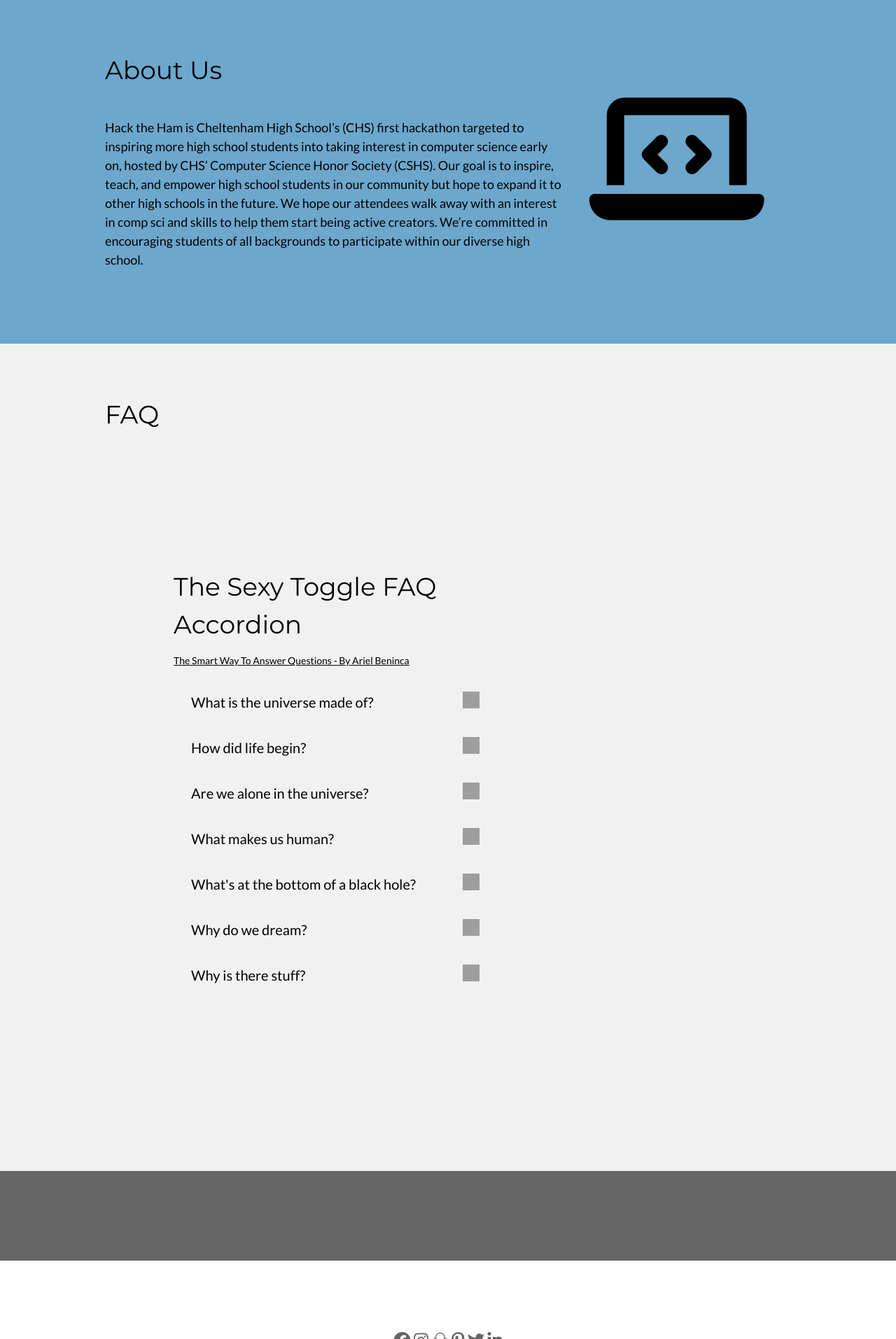
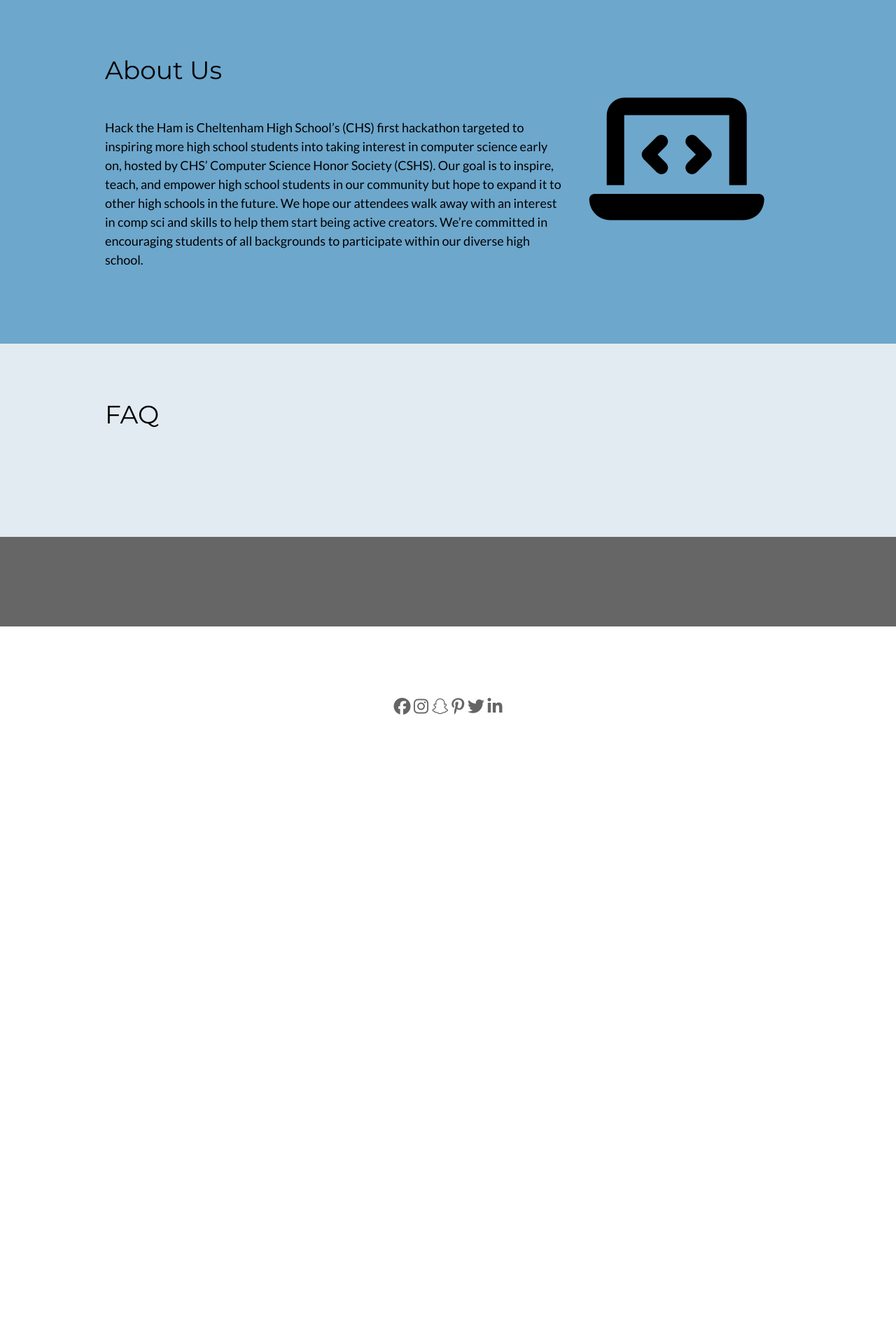
Before and after one commit to Jared-See/HackTheHam, a PHP site: page / in a window 1280 px wide. Shown: the part 452-2365 px from the top of the page at 70% size. After the commit the page ends 1473 px from the top, so only its background shows below. Run offline with PHP 8.4, Linux system fonts and the light colour scheme; some libraries are stand-ins or nearby versions; grey boxes are pictures that could not be loaded.

Commit message:
color change

```diff
--- a/css/style.css
+++ b/css/style.css
@@ -239,90 +239,3 @@ hr{border:0;border-top:1px solid #eee;margin:20px 0}
 
 /*My Stuff*/
 /* Styles for page */
-.container{ width: 70%; margin:150px auto;
-}
-$lightgrey: #dddddd;
-$textcolor:#4B4B4B;
-body{
-color: $textcolor;
-font-family: sans-serif;
-  a{ cursor:pointer;
-  color: $textcolor;
-  text-decoration:none;
-  }
-section{
-  margin-bottom:90px;
-  h1{
-  text-transform:uppercase;
-  text-align:center;
-  font-weight:normal;
-  letter-spacing:10px;
-  font-size:25px;
-  line-height:1.5;}
-  p, a {
-  text-align:center;
-  letter-spacing:3px;}
-}
-}
-    span{ letter-spacing:0px;}
-p{font-weight:200;
-line-height:1.5;
-font-size:14px;}
-/* Styles for Accordion */
-
-.toggle {
-   &:last-child {
-            border-bottom: 1px solid $lightgrey;
-        }
-.toggle-title {
-position: relative;
-display: block;
-border-top: 1px solid $lightgrey;
-margin-bottom: 6px;
-
-
-h3 {
-font-size: 20px;
-margin: 0px;
-line-height: 1;
-cursor: pointer;
-font-weight:200;
-
-}
-&.active h3 {}
-}
-.toggle-inner {
-padding: 7px 25px 10px 25px;
-display: none;
-margin: -7px 0 6px;
-div {
-max-width: 100%;
-}
-}
-.toggle-title {
-.title-name {
-display: block;
-padding: 25px 25px 14px;
-}
-a i {
-font-size: 22px;
-margin-right: 5px;
-}
-i {
-position: absolute;
-background: url('http://arielbeninca.com/Storage/plus_minus.png') 0px -24px no-repeat;
-width: 24px;
-height: 24px;
--webkit-transition: all 0.3s ease;
--moz-transition: all 0.3s ease;
--o-transition: all 0.3s ease;
--ms-transition: all 0.3s ease;
-transition: all 0.3s ease;
-margin: 20px;
-right: 0;
-}
-&.active i {
-background: url('http://arielbeninca.com/Storage/plus_minus.png') 0px 0px no-repeat;
-}
-}
-}
--- a/index.html
+++ b/index.html
@@ -64,7 +64,7 @@ body,h1,h2,h3,h4,h5,h6 {font-family: "Lato", sans-serif}
 </div>
 
 <!-- Second Grid -->
-<div class="w3-row-padding w3-light-grey w3-padding-64 w3-container">
+<div class="w3-row-padding  w3-padding-64 w3-container" style="background-color: #e3ebf2">
   <div class="w3-content">
     <div class="w3-third w3-center">
     </div>
@@ -73,131 +73,6 @@ body,h1,h2,h3,h4,h5,h6 {font-family: "Lato", sans-serif}
       <h1>FAQ</h1>
       <h5 class="w3-padding-32">
 
-        <script>
-          if( jQuery(".toggle .toggle-title").hasClass('active') ){
-              jQuery(".toggle .toggle-title.active").closest('.toggle').find('.toggle-inner').show();
-            }
-            jQuery(".toggle .toggle-title").click(function(){
-              if( jQuery(this).hasClass('active') ){
-                jQuery(this).removeClass("active").closest('.toggle').find('.toggle-inner').slideUp(200);
-              }
-              else{ jQuery(this).addClass("active").closest('.toggle').find('.toggle-inner').slideDown(200);
-              }
-            });
-        </script>
-            <div class="container">
-
-            <section>
-            <h1> The Sexy Toggle FAQ Accordio<span>n</span></h1>
-              <a href="http://arielbeninca.com" target="_blank"><p>The Smart Way To Answer Questions - By Ariel Beninc<span>a</span></p></a>
-            </section>
-          <div class="toggle">
-            <div class="toggle-title ">
-              <h3>
-              <i></i>
-              <span class="title-name">What is the universe made of?</span>
-              </h3>
-            </div>
-            <div class="toggle-inner">
-              <p>Astronomers face an embarrassing conundrum: they don't know what 95% of the universe is made of. Atoms, which form everything we see around us, only account for a measly 5%. Over the past 80 years it has become clear that the substantial remainder is comprised of two shadowy entities – dark matter and dark energy. The former, first discovered in 1933, acts as an invisible glue, binding galaxies and galaxy clusters together. Unveiled in 1998, the latter is pushing the universe's expansion to ever greater speeds. Astronomers are closing in on the true identities of these unseen interlopers.</p>
-            </div>
-            </div><!-- END OF TOGGLE -->
-
-
-            <div class="toggle">
-              <div class="toggle-title ">
-                <h3>
-                <i></i>
-                <span class="title-name">How did life begin?</span>
-                </h3>
-              </div>
-
-              <div class="toggle-inner">
-                <p>Four billion years ago, something started stirring in the primordial soup. A few simple chemicals got together and made biology – the first molecules capable of replicating themselves appeared. We humans are linked by evolution to those early biological molecules. But how did the basic chemicals present on early Earth spontaneously arrange themselves into something resembling life? How did we get DNA? What did the first cells look like? More than half a century after the chemist Stanley Miller proposed his "primordial soup" theory, we still can't agree about what happened. Some say life began in hot pools near volcanoes, others that it was kick-started by meteorites hitting the sea.</p>
-              </div>
-              </div><!-- END OF TOGGLE -->
-
-              <div class="toggle">
-                <div class="toggle-title  ">
-                  <h3>
-                  <i></i>
-                  <span class="title-name"> Are we alone in the universe?</span>
-                  </h3>
-                </div>
-
-                <div class="toggle-inner">
-                  <p>Perhaps not. Astronomers have been scouring the universe for places where water worlds might have given rise to life, from Europa and Mars in our solar system to planets many light years away. Radio telescopes have been eavesdropping on the heavens and in 1977 a signal bearing the potential hallmarks of an alien message was heard. Astronomers are now able to scan the atmospheres of alien worlds for oxygen and water. The next few decades will be an exciting time to be an alien hunter with up to 60bn potentially habitable planets in our Milky Way alone.</p>
-                </div>
-
-                </div><!-- END OF TOGGLE -->
-
-
-
-              <div class="toggle">
-                <div class="toggle-title  ">
-                  <h3>
-                  <i></i>
-                  <span class="title-name"> What makes us human?</span>
-                  </h3>
-                </div>
-
-                <div class="toggle-inner">
-                  <p>Just looking at your DNA won't tell you – the human genome is 99% identical to a chimpanzee's and, for that matter, 50% to a banana's. We do, however, have bigger brains than most animals – not the biggest, but packed with three times as many neurons as a gorilla (86bn to be exact). A lot of the things we once thought distinguishing about us – language, tool-use, recognising yourself in the mirror – are seen in other animals. Perhaps it's our culture – and its subsequent effect on our genes (and vice versa) – that makes the difference. Scientists think that cooking and our mastery of fire may have helped us gain big brains. But it's possible that our capacity for co-operation and skills trade is what really makes this a planet of humans and not apes.</p>
-                </div>
-
-                </div><!-- END OF TOGGLE -->
-
-
-
-              <div class="toggle">
-                <div class="toggle-title ">
-                  <h3>
-                  <i></i>
-                  <span class="title-name">  What's at the bottom of a black hole?</span>
-                  </h3>
-                </div>
-
-                <div class="toggle-inner">
-                  <p>It's a question we don't yet have the tools to answer. Einstein's general relativity says that when a black hole is created by a dying, collapsing massive star, it continues caving in until it forms an infinitely small, infinitely dense point called a singularity. But on such scales quantum physics probably has something to say too. Except that general relativity and quantum physics have never been the happiest of bedfellows – for decades they have withstood all attempts to unify them. However, a recent idea – called M-Theory – may one day explain the unseen centre of one of the universe's most extreme creations.</p>
-                </div>
-
-                </div><!-- END OF TOGGLE -->
-
-
-
-
-              <div class="toggle">
-                <div class="toggle-title ">
-                  <h3>
-                  <i></i>
-                  <span class="title-name">Why do we dream?</span>
-                  </h3>
-                </div>
-
-                <div class="toggle-inner">
-                  <p>We spend around a third of our lives sleeping. Considering how much time we spend doing it, you might think we'd know everything about it. But scientists are still searching for a complete explanation of why we sleep and dream. Subscribers to Sigmund Freud's views believed dreams were expressions of unfulfilled wishes – often sexual – while others wonder whether dreams are anything but the random firings of a sleeping brain. Animal studies and advances in brain imaging have led us to a more complex understanding that suggests dreaming could play a role in memory, learning and emotions. Rats, for example, have been shown to replay their waking experiences in dreams, apparently helping them to solve complex tasks such as navigating mazes.</p>
-                </div>
-
-                </div><!-- END OF TOGGLE -->
-
-
-
-                <div class="toggle">
-                <div class="toggle-title ">
-                  <h3>
-                  <i></i>
-                  <span class="title-name">Why is there stuff?</span>
-                  </h3>
-                </div>
-
-                <div class="toggle-inner">
-                  <p>You really shouldn't be here. The "stuff" you're made of is matter, which has a counterpart called antimatter differing only in electrical charge. When they meet, both disappear in a flash of energy. Our best theories suggest that the big bang created equal amounts of the two, meaning all matter should have since encountered its antimatter counterpart, scuppering them both and leaving the universe awash with only energy. Clearly nature has a subtle bias for matter otherwise you wouldn't exist. Researchers are sifting data from experiments like the Large Hadron Collider trying to understand why, with supersymmetry and neutrinos the two leading contenders.</p>
-                </div>
-
-                </div><!-- END OF TOGGLE -->
-
-
-              </div>
       </h5>
 
     </div>
```
